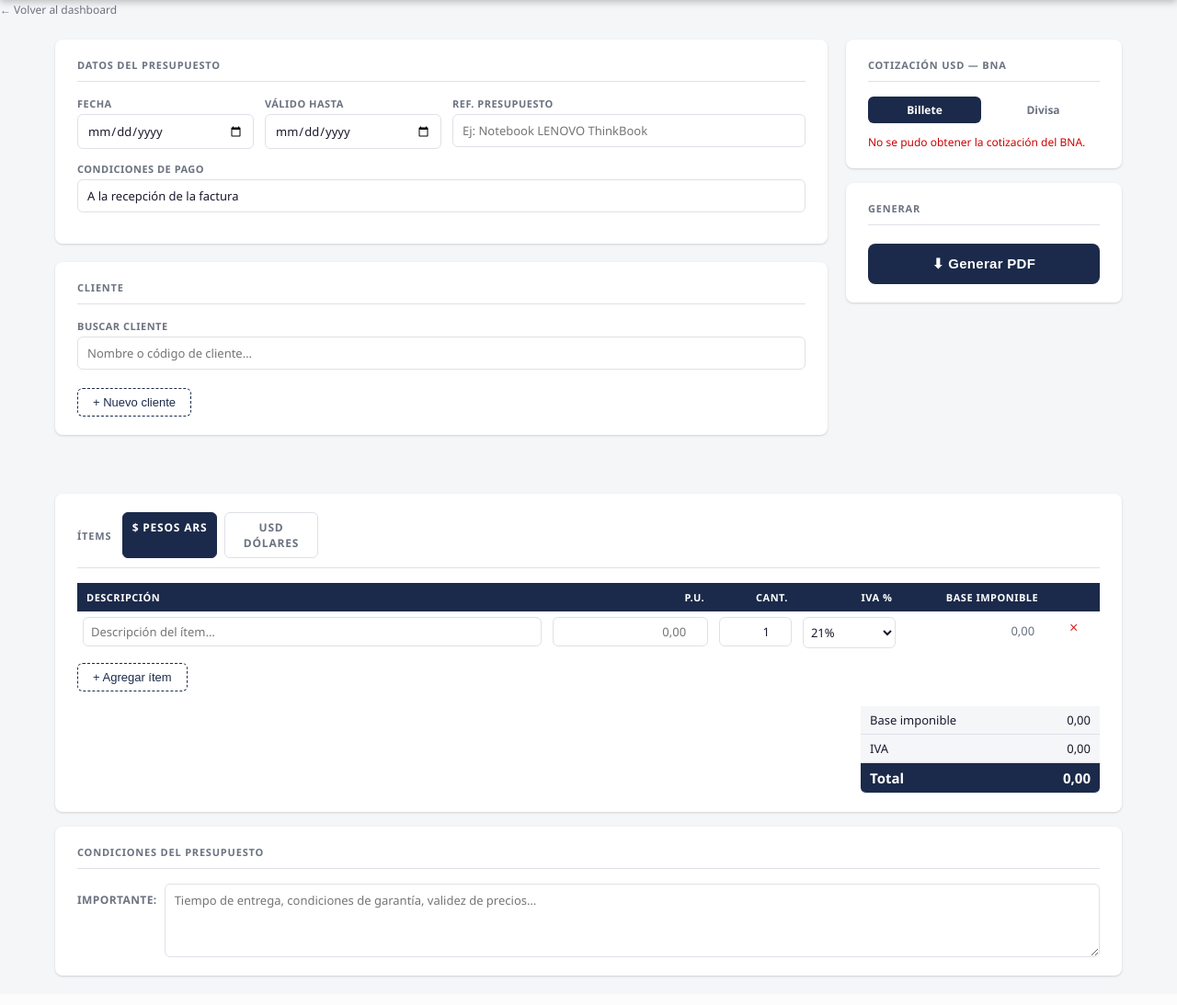
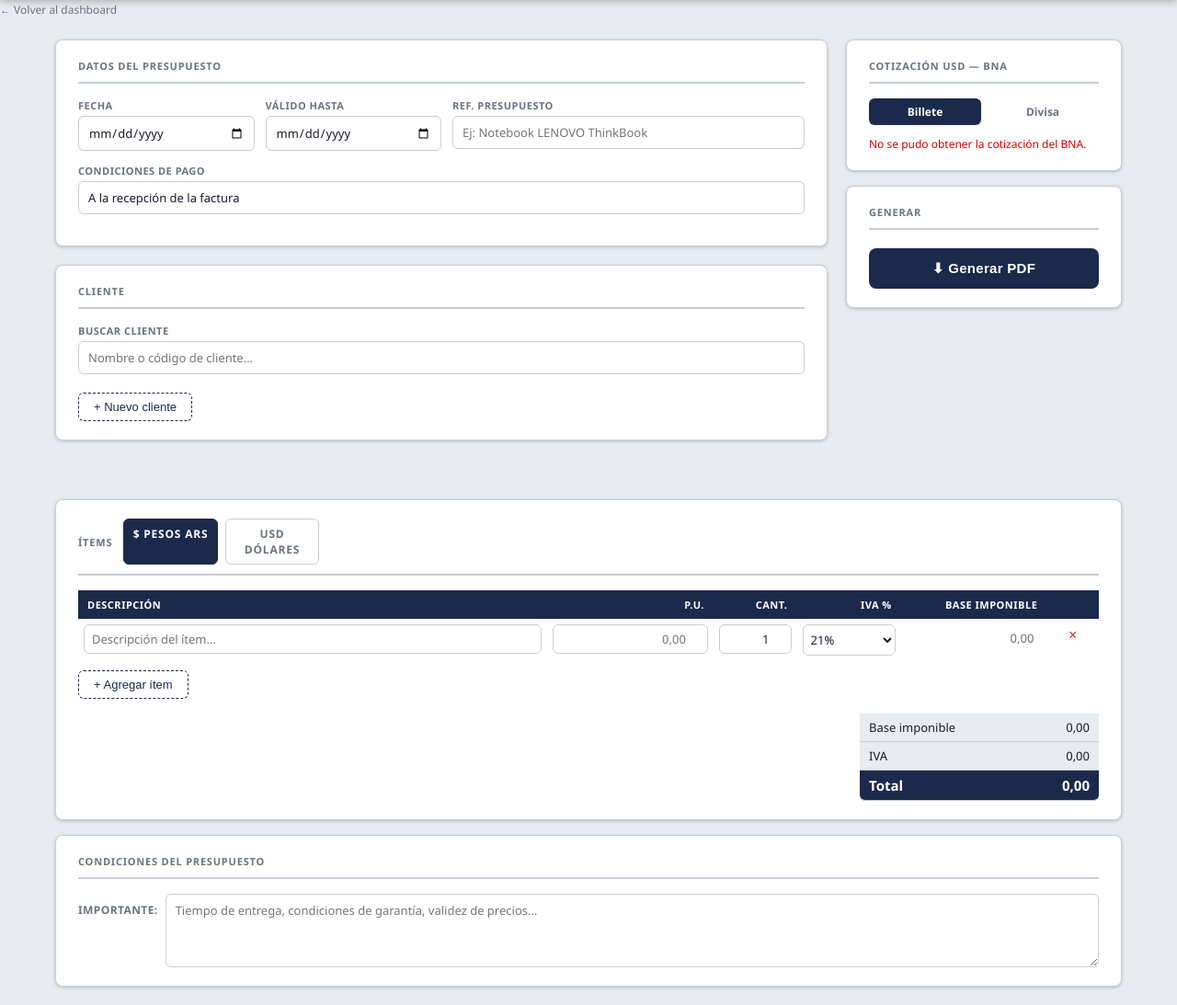
Before and after one commit to gateway-erp/gateway-erp, a Python web app: template templates/nuevo_presupuesto.html in a window 1280 px wide. Shown: the part 52-1145 px from the top of the page at 92% size. Before the commit the page ends 1115 px from the top, so only its background shows below. Run offline with Jinja, Linux system fonts and the light colour scheme; the template is opened without the code that fills it, so the values that code supplies are empty.

Commit message:
fix: mas contraste en cards y recuadros cotizacion

```diff
--- a/static/style.css
+++ b/static/style.css
@@ -1,15 +1,15 @@
 :root {
   --navy:      #1B2A4A;
   --navy-light:#2a3f6f;
-  --gray-bg:   #F5F6F8;
-  --gray-line: #DDE1E7;
+  --gray-bg:   #E8ECF0;
+  --gray-line: #C8CDD6;
   --text:      #1a1a2e;
   --muted:     #6b7280;
   --white:     #ffffff;
   --green:     #16a34a;
   --red:       #dc2626;
   --radius:    8px;
-  --shadow:    0 1px 3px rgba(0,0,0,.10), 0 1px 2px rgba(0,0,0,.06);
+  --shadow:    0 1px 4px rgba(0,0,0,.13), 0 1px 3px rgba(0,0,0,.08);
 }
 
 * { box-sizing: border-box; margin: 0; padding: 0; }
@@ -68,6 +68,7 @@ body {
 .card {
   background: var(--white);
   border-radius: var(--radius);
+  border: 1px solid var(--gray-line);
   box-shadow: var(--shadow);
   padding: 20px 24px;
 }
@@ -79,7 +80,7 @@ body {
   color: var(--muted);
   margin-bottom: 16px;
   padding-bottom: 10px;
-  border-bottom: 1px solid var(--gray-line);
+  border-bottom: 2px solid var(--gray-line);
 }
 
 /* ── form elements ── */
--- a/templates/nuevo_presupuesto.html
+++ b/templates/nuevo_presupuesto.html
@@ -110,13 +110,13 @@
 
         <div id="cotiz-data" style="display:none">
           <div style="display:grid;grid-template-columns:1fr 1fr;gap:8px;margin-bottom:12px">
-            <div style="background:#DDE1E7;border:1px solid #c4c9d4;border-radius:6px;padding:8px;text-align:center">
-              <div id="cotiz-compra" style="font-size:18px;font-weight:700;color:#1B2A4A">—</div>
-              <div style="font-size:9px;color:var(--muted);margin-top:2px">compra</div>
+            <div style="background:#D0D5DF;border:1.5px solid #A8B0C0;border-radius:6px;padding:10px 8px;text-align:center">
+              <div id="cotiz-compra" style="font-size:20px;font-weight:700;color:#1B2A4A">—</div>
+              <div style="font-size:9px;color:#4b5563;margin-top:3px;font-weight:600;letter-spacing:.4px;text-transform:uppercase">compra</div>
             </div>
-            <div style="background:#DDE1E7;border:1px solid #c4c9d4;border-radius:6px;padding:8px;text-align:center">
-              <div id="cotiz-venta" style="font-size:18px;font-weight:700;color:#1B2A4A">—</div>
-              <div style="font-size:9px;color:var(--muted);margin-top:2px">venta</div>
+            <div style="background:#D0D5DF;border:1.5px solid #A8B0C0;border-radius:6px;padding:10px 8px;text-align:center">
+              <div id="cotiz-venta" style="font-size:20px;font-weight:700;color:#1B2A4A">—</div>
+              <div style="font-size:9px;color:#4b5563;margin-top:3px;font-weight:600;letter-spacing:.4px;text-transform:uppercase">venta</div>
             </div>
           </div>
           <div id="cotiz-fecha" style="font-size:10px;color:var(--muted);margin-bottom:10px"></div>
```
